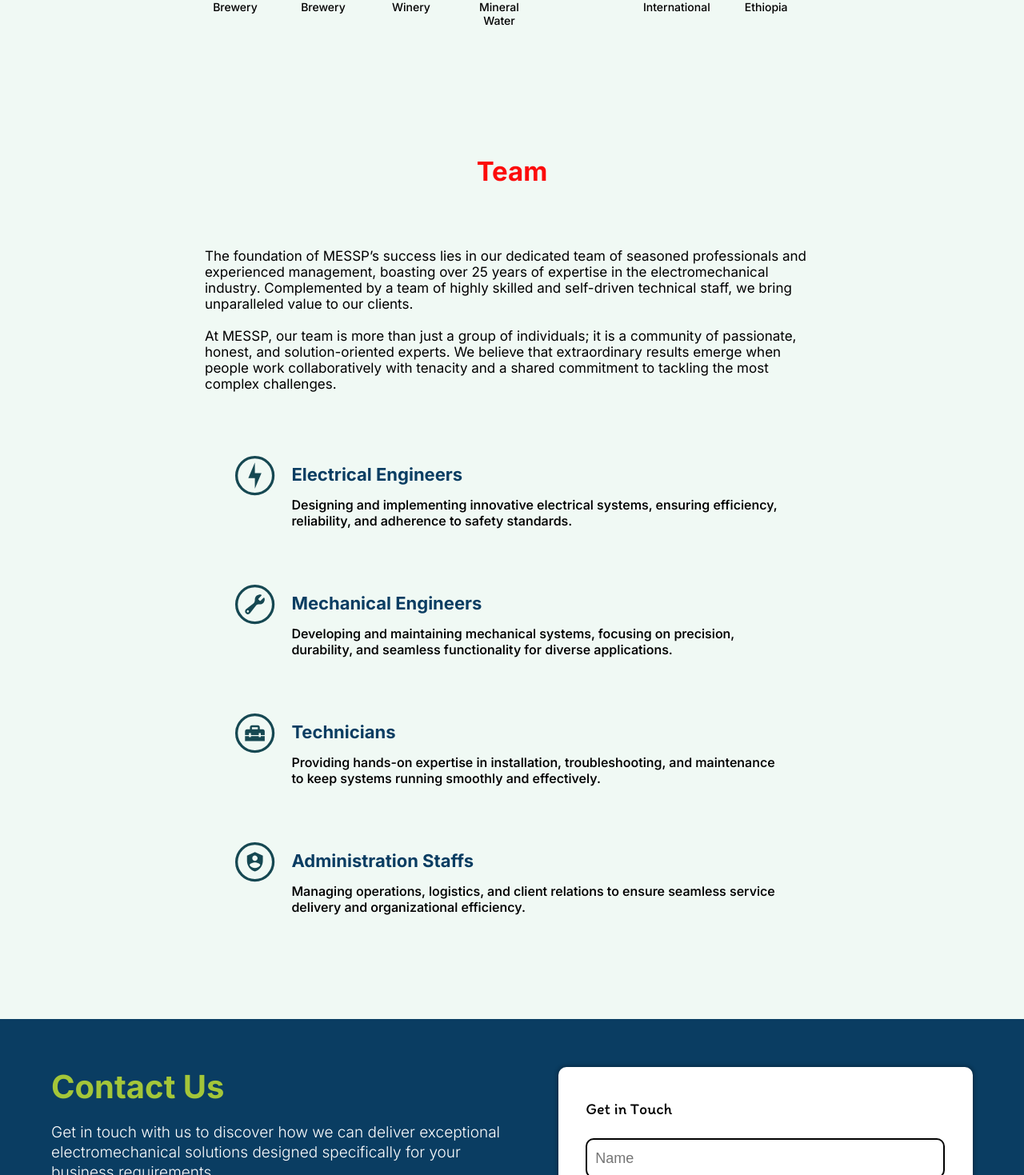
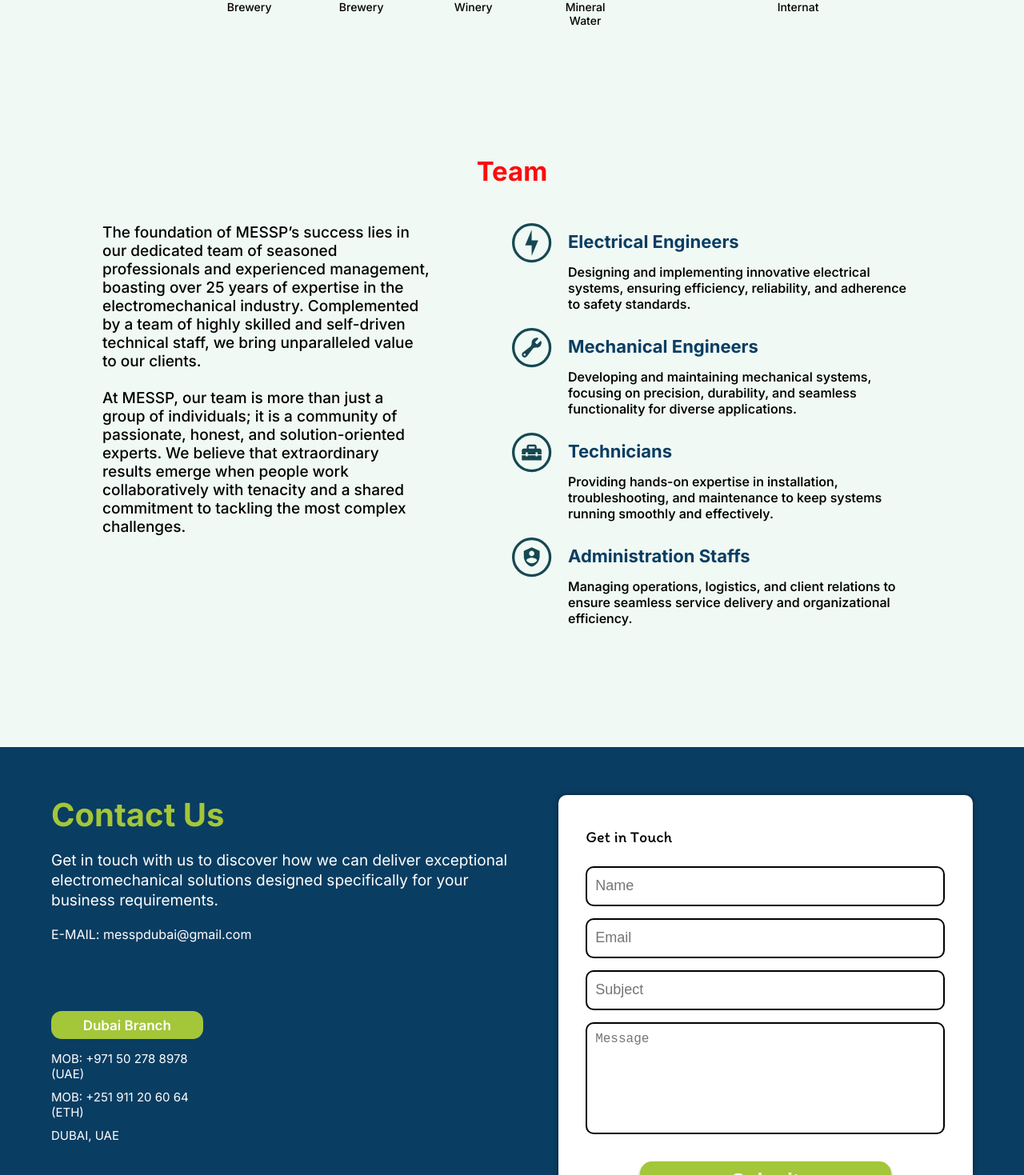
Before and after one commit to hnfsrj/MESSP, a Svelte app: page / in a window 1280 px wide. Shown: the part 3921-5390 px from the top of the page at 80% size. Built offline with nearby package versions, Linux system fonts and the light colour scheme.

Commit message:
fix contacts

```diff
--- a/src/components/Contact.svelte
+++ b/src/components/Contact.svelte
@@ -130,17 +130,17 @@
         padding-bottom:60px;
     }
 
-    .contact_left>p:first-of-type{
+    #contact .contact_left>p:first-of-type{
         font-size:4rem;
     }
 
-    .contact_left>p:nth-of-type(2){
+    #contact .contact_left>p:nth-of-type(2){
         font-size:2rem;
         font-weight:400;
         line-height:25px;
     }
 
-    .contact_left>p:last-of-type{
+    #contact .contact_left>p:last-of-type{
         font-size:1.6rem;
     }
 
@@ -164,31 +164,31 @@
 
 @media (min-width:501px){
 
-    .contact_left>p:nth-of-type(2){
-        font-weight:300;
+    #contact .contact_left>p:nth-of-type(2){
+        /* font-weight:300; */
     }
 
-    .contact_left>p:last-of-type{
-        font-weight:300;
+    #contact .contact_left>p:last-of-type{
+        /* font-weight:300; */
     }
 
-    .info p{
-        font-weight:300;
+    #contact .info p{
+        /* font-weight:300; */
     }
 
-    .infos_div{
+    #contact .infos_div{
         display:flex;
         justify-content: space-between;
         align-items: start;
         margin-bottom:40px;
     }
 
-    .info{
+    #contact .info{
         width:45%;
         margin:0px;
     }
 
-    .info>div{
+    #contact .info>div{
         width:80%;
         padding:0px;
         height:35px;
@@ -200,23 +200,23 @@
 
 @media (min-width:601px){
 
-    .contact_left>p:nth-of-type(2){
-        font-weight:300;
+    #contact .contact_left>p:nth-of-type(2){
+        /* font-weight:300; */
     }
 
-    .contact_left>p:last-of-type{
-        font-weight:300;
+    #contact .contact_left>p:last-of-type{
+        /* font-weight:300; */
     }
 
-    .infos_div{
+    #contact .infos_div{
         margin-bottom:15%;
     }
 
-    .info p{
-        font-weight:300;
+    #contact .info p{
+        /* font-weight:500;                      */
     }
 
-    .info>div{
+    #contact .info>div{
         width:65%;
 
     }
@@ -224,7 +224,7 @@
 
 @media (min-width:801px){
 
-    .info>div{
+    #contact .info>div{
         width:60%;
     }
 
@@ -247,30 +247,30 @@
         width:45%;
     }
 
-    .contact_left>p:nth-of-type(2){
+    #contact .contact_left>p:nth-of-type(2){
         font-size:1.8rem;
     }
 
-    .contact_left>p:last-of-type{
+    #contact .contact_left>p:last-of-type{
         font-size:1.6rem;
     }
 
-    .infos_div{
-        margin: top 15%;
+    #contact .infos_div{
+        margin-top: 15%;
     }
 
-    .info{
+    #contact .info{
         width:47%;
     }
 
-    .info>div{
+    #contact .info>div{
         width:90%;
         height:35px;
         font-size:1.6rem;
     }
 
 
-    .info p{
+    #contact .info p{
         font-size:1.5rem;
         margin-bottom:10px;
     }
@@ -289,7 +289,7 @@
         width:50%;
     }
 
-    .contact_left>p:nth-of-type(2){
+    #contact .contact_left>p:nth-of-type(2){
         font-size:1.9rem;
     }
 
@@ -300,10 +300,11 @@
 
     }
 
-    .info>div{
+    #contact .info>div{
         width:70%;
         font-size:1.7rem;
     }
+
 
 
 
--- a/src/components/Credibility.svelte
+++ b/src/components/Credibility.svelte
@@ -255,6 +255,10 @@
             }
 
 
-
+@media (min-width:800px){
+    .trust{
+        margin:0px 30px;
+    }
+}
 
 </style>
--- a/src/components/Team.svelte
+++ b/src/components/Team.svelte
@@ -23,6 +23,7 @@
 
     <p>Team</p>
 
+    <div class="teaming">
         <p class="team_writing">
             The foundation of MESSP’s success lies in our dedicated team of seasoned professionals and experienced management, boasting over 25 years of expertise in the electromechanical industry. Complemented by a team of highly skilled and self-driven technical staff, we bring unparalleled value to our clients.
             <br/><br/>
@@ -83,6 +84,8 @@
 
         </div>
 
+    </div>
+
 
 </section>
 </div>
@@ -107,7 +110,7 @@
             margin-bottom:30px;
         }
 
-        #team > .team_writing{
+        #team .team_writing{
             color:black;
             margin-top:10%;
             margin-bottom:80px;
@@ -227,6 +230,37 @@
 }
 
 
+@media (min-width:1101px){
+
+    #team{
+        padding-right:10%;
+        padding-left:10%;
+    }
+
+    .teaming{
+        display:flex;
+        justify-content: space-between;
+    }
+
+    #team .teaming > p.team_writing{
+        width:40%;
+        margin:0px;
+        font-size:1.9rem;
+        font-weight:500;
+    }
+
+    #team .teaming > div.ways_container{
+        width:50%;
+        margin:0px;
+    }
+        #team .teaming > div.ways_container > div.way{
+            margin-bottom:20px;
+        }
+
+
+}
+
+
 
 @media (min-width:1051px){
 
```
Lines whose indentation alone changed are shown as unchanged.
